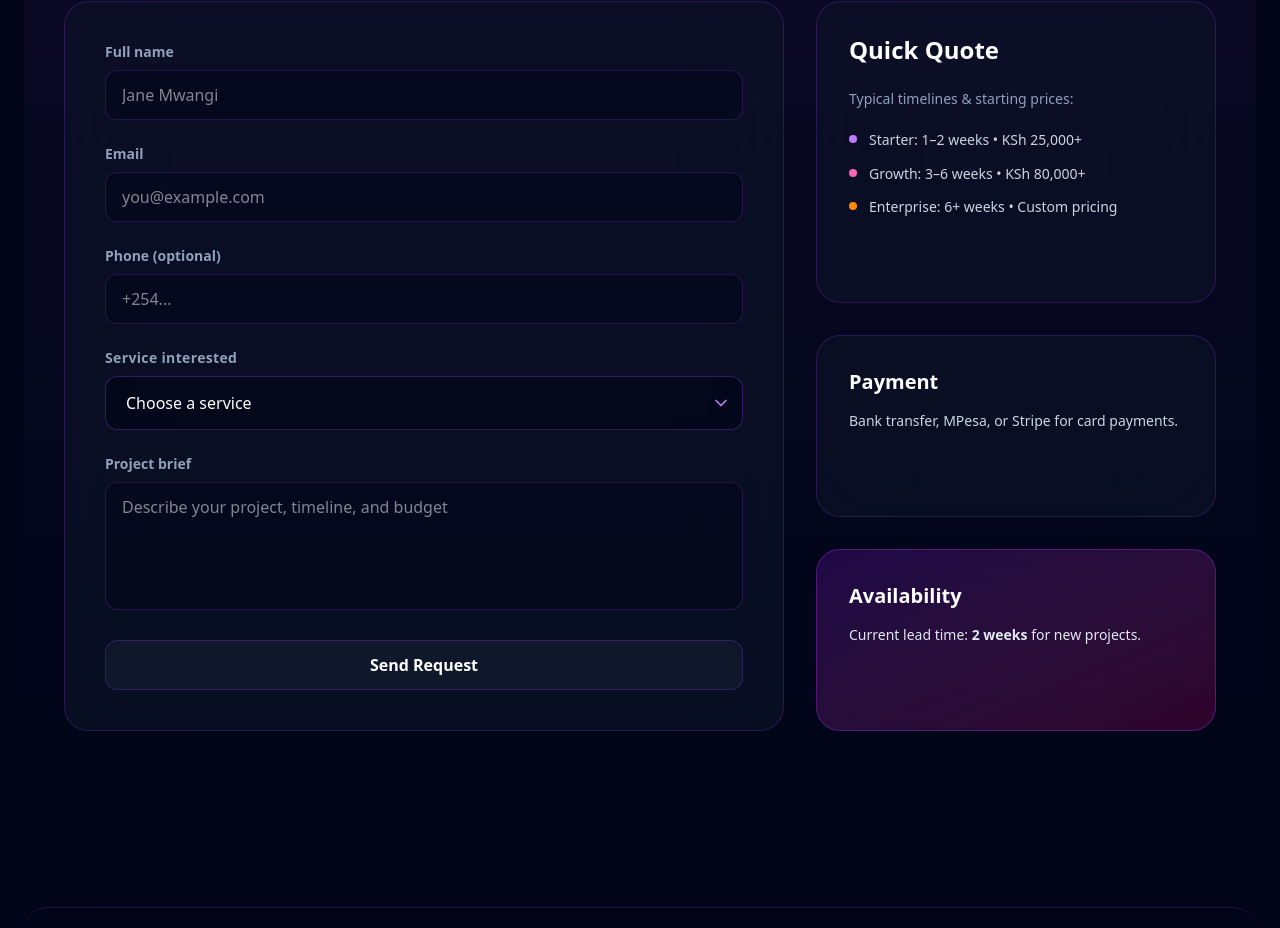
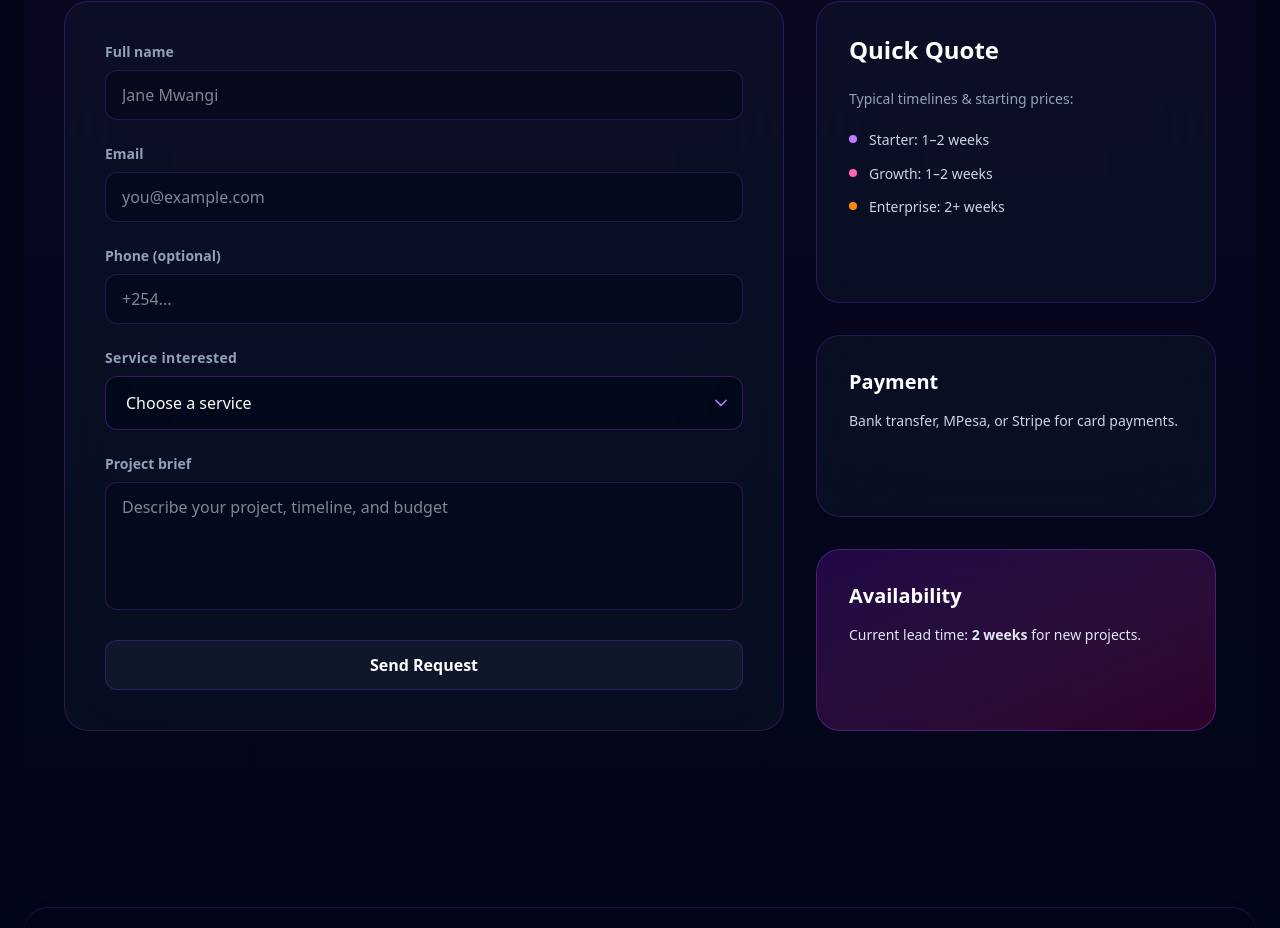
Before and after one commit to Alv3n-bot/Pixel-code, a React (Vite) app: page / in a window 1280 px wide. Shown: the part 4392-5320 px from the top of the page. Built offline with nearby package versions, Linux system fonts and the light colour scheme; no server answers.

Commit message:
Match pricing

```diff
--- a/src/components/Contact.jsx
+++ b/src/components/Contact.jsx
@@ -197,15 +197,15 @@ function Contact() {
               <ul className="space-y-1.5 sm:space-y-2 md:space-y-3 lg:space-y-4 text-slate-300 text-[9px] sm:text-[10px] md:text-sm">
                 <li className="flex items-start gap-1.5 sm:gap-2 md:gap-3">
                   <div className="w-1 h-1 sm:w-1.5 sm:h-1.5 md:w-2 md:h-2 rounded-full bg-purple-400 mt-1 flex-shrink-0"></div>
-                  <span className="leading-tight">Starter: 1–2 weeks • KSh 25,000+</span>
+                  <span className="leading-tight">Starter: 1–2 weeks</span>
                 </li>
                 <li className="flex items-start gap-1.5 sm:gap-2 md:gap-3">
                   <div className="w-1 h-1 sm:w-1.5 sm:h-1.5 md:w-2 md:h-2 rounded-full bg-pink-400 mt-1 flex-shrink-0"></div>
-                  <span className="leading-tight">Growth: 3–6 weeks • KSh 80,000+</span>
+                  <span className="leading-tight">Growth: 1–2 weeks </span>
                 </li>
                 <li className="flex items-start gap-1.5 sm:gap-2 md:gap-3">
                   <div className="w-1 h-1 sm:w-1.5 sm:h-1.5 md:w-2 md:h-2 rounded-full bg-orange-400 mt-1 flex-shrink-0"></div>
-                  <span className="leading-tight">Enterprise: 6+ weeks • Custom pricing</span>
+                  <span className="leading-tight">Enterprise: 2+ weeks </span>
                 </li>
               </ul>
             </div>
```
